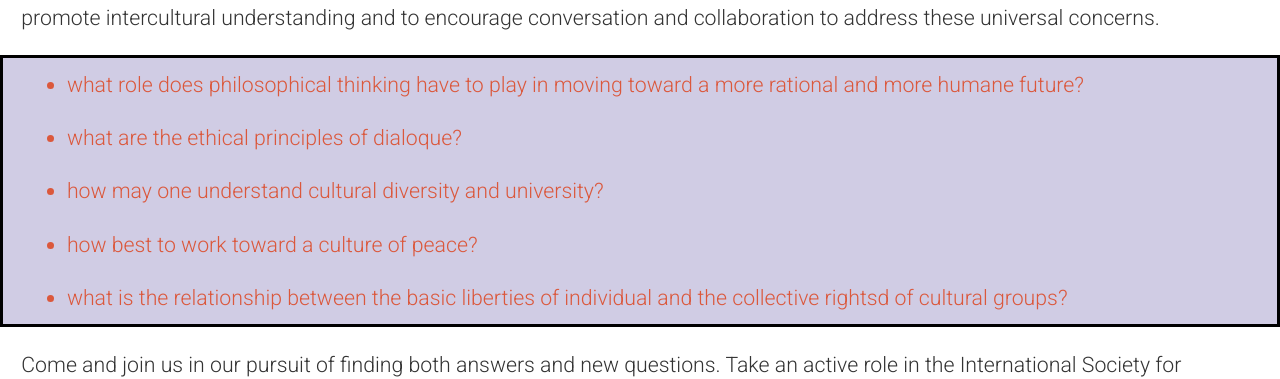
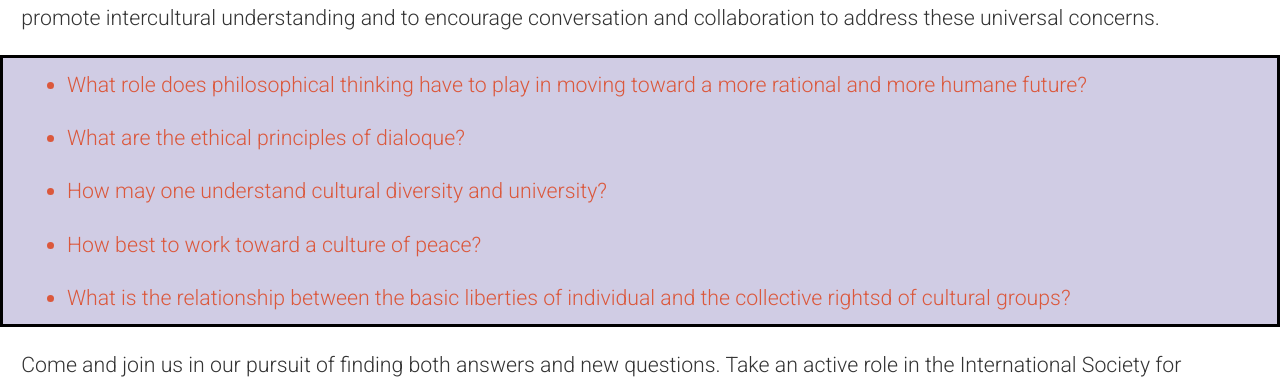
Before and after one commit to ITMD-362-Project-2-2023/Project-2, a plain HTML site: page about-us/index.html in a window 1280 px wide. Shown: the part 1348-1727 px from the top of the page. Drawn offline with Linux system fonts and the light colour scheme; files whose address does not match are found by name.

Commit message:
Update index.html

```diff
--- a/about-us/index.html
+++ b/about-us/index.html
@@ -42,19 +42,19 @@
   </p>
   <ul id="about_list">
     <li>
-      what role does philosophical thinking have to play in moving toward a more rational and more humane future?
+      What role does philosophical thinking have to play in moving toward a more rational and more humane future?
     </li>
     <li>
-      what are the ethical principles of dialoque?
+      What are the ethical principles of dialoque?
     </li>
     <li>
-      how may one understand cultural diversity and university?
+      How may one understand cultural diversity and university?
     </li>
     <li>
-      how best to work toward a culture of peace?
+      How best to work toward a culture of peace?
     </li>
     <li>
-      what is the relationship between the basic liberties of individual and the collective rightsd of cultural groups?
+      What is the relationship between the basic liberties of individual and the collective rightsd of cultural groups?
     </li>
   </ul>
   <p>
```
